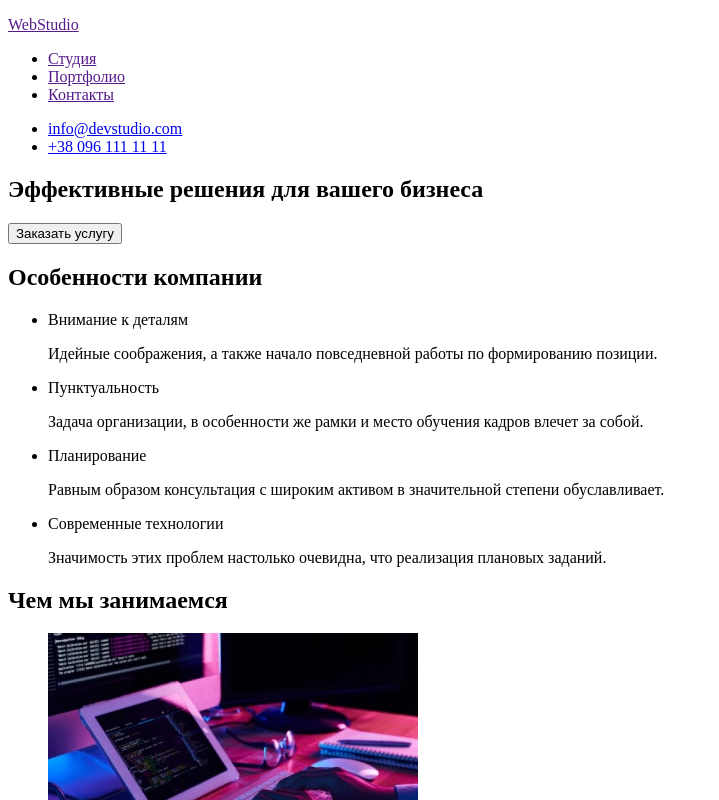
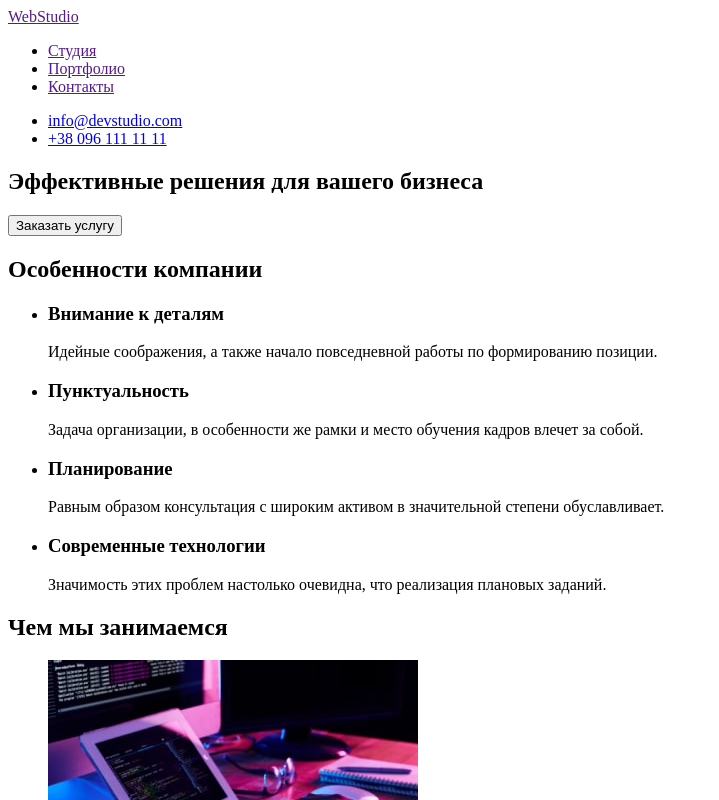
Before and after one commit to ValeriiArt/goit-markup-hw-01, a plain HTML site: page index.html in a window 1280 px wide. Shown: the top 800 px of the page, without its empty margins (0-719 px from the left). Drawn offline with Linux system fonts and the light colour scheme.

Commit message:
Update index.html
внесены правки после проверки д/з

```diff
--- a/index.html
+++ b/index.html
@@ -4,13 +4,12 @@
     <meta charset="UTF-8">
     <meta http-equiv="X-UA-Compatible" content="IE=edge">
     <meta name="viewport" content="width=device-width, initial-scale=1.0">
-    <title>Document</title>
+    <title>WebStudio</title>
 </head>
 <body>
     <header>
         <nav>
-            <a href="">
-                <p lang="en"><span>Web</span>Studio</p>
+            <a href=""><span>Web</span>Studio
                 <!-- <img src="./images/logo.svg" alt="Логотип компании"> -->
             </a>
             <ul>
@@ -26,30 +25,29 @@
     </header>
     <main>
         <!--Section_1-->
-        <div> <!-- Для стилизации, если мувитон навешивать классы на секции-->
+        <!-- Для стилизации, если мувитон навешивать классы на секции-->
         <section>
             <h1>Эффективные решения для вашего бизнеса</h1>
             <button type="button">Заказать услугу</button>
         </section>
-        </div>
         <!--Section_2-->
         <section>
             <h2>Особенности компании</h2><!--Скрыть стилями-->
             <ul>
                 <li>
-                    <span>Внимание к деталям</span>
+                    <h3>Внимание к деталям</h3>
                     <p>Идейные соображения, а также начало повседневной работы по формированию позиции.</p>
                 </li>
                 <li>
-                    <span>Пунктуальность</span>
+                    <h3>Пунктуальность</h3>
                     <p>Задача организации, в особенности же рамки и место обучения кадров влечет за собой.</p>
                 </li>
                 <li>
-                    <span>Планирование</span>
+                    <h3>Планирование</h3>
                     <p>Равным образом консультация с широким активом в значительной степени обуславливает.</p>
                 </li>
                 <li>
-                    <span>Современные технологии</span>
+                    <h3>Современные технологии</h3>
                     <p>Значимость этих проблем настолько очевидна, что реализация плановых заданий.</p>
                 </li>
             </ul>
@@ -64,7 +62,6 @@
             </ul>
         </section>
         <!--Section_4-->
-        <div> <!-- Для стилизации, если мувитон навешивать классы на секции-->
         <section>
             <h2>Наша команда</h2>
             <ul>
@@ -90,16 +87,15 @@
                 </li>
             </ul>
         </section>
-        </div>
     </main>
     <footer>
-        <a href="">
-            <p lang="en"><span>Web</span>Studio</p>
+        <a href=""><span>Web</span>Studio
             <!-- <img src="./images/logo.svg" alt="Логотип компании"> -->
         </a>
+        <address>
             <ul>
                 <li>
-                <address>г. Киев, пр-т Леси Украинки, 26</address>
+                    <p>г. Киев, пр-т Леси Украинки, 26</p>
                 </li>
                 <li>
                     <a href="mailto:info@example.com">info@example.com</a>
@@ -108,6 +104,7 @@
                     <a href="tel:+380991111111">+38 099 111 11 11</a>
                 </li>
             </ul>
+        </address>
     </footer>
 </body>
 </html>
```
Lines whose indentation alone changed are shown as unchanged.
